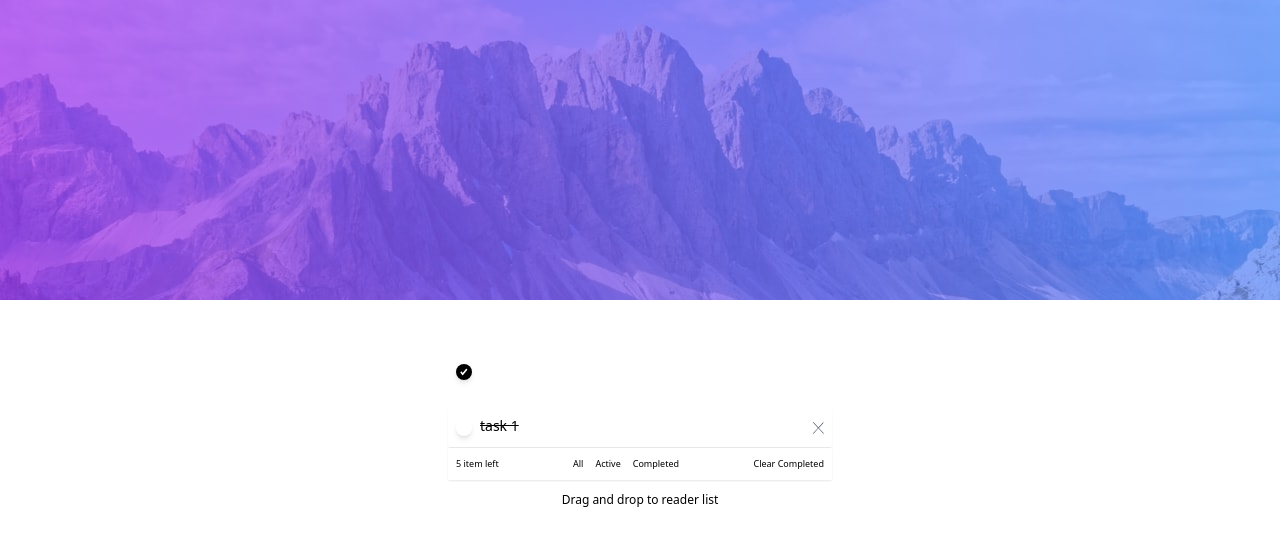
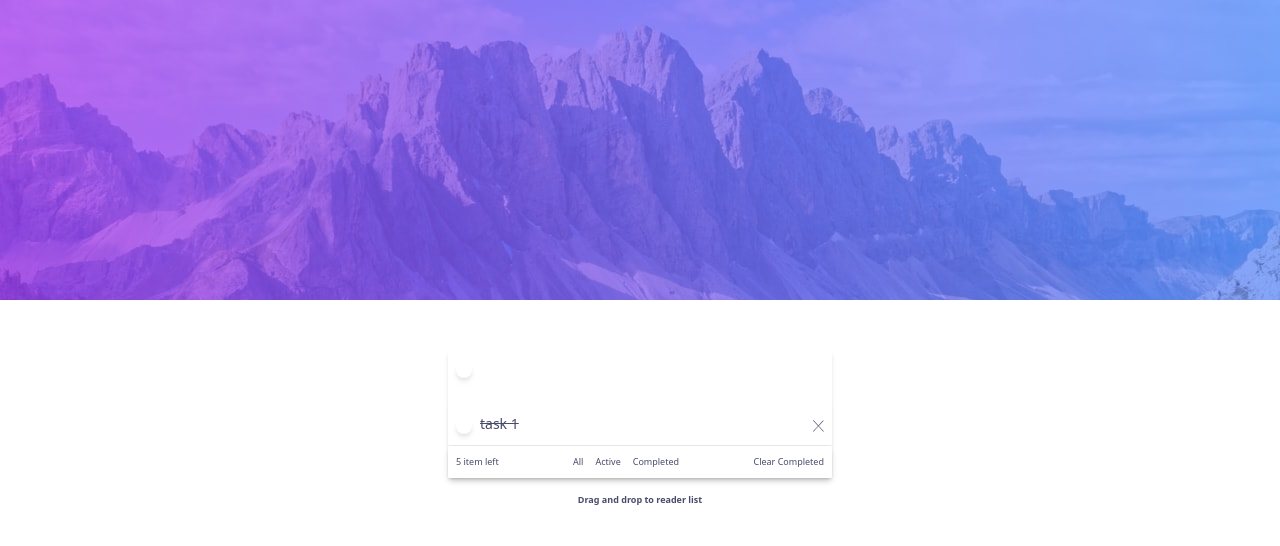
Before and after one commit to theisolatedmonk/to_do_app, a Next.js app: page / in a window 1280 px wide. Shown: the top 546 px of the page. Built offline with nearby package versions, Linux system fonts and the light colour scheme.

Commit message:
ring added

```diff
--- a/src/pages/index.tsx
+++ b/src/pages/index.tsx
@@ -1,7 +1,7 @@
 import { Card } from "@/components/Card";
 import checkIcon from "@/images/icon-check.svg";
 import { TiTick } from "react-icons/ti";
-import  moonImage from "@/images/icon-moon.svg";
+import moonImage from "@/images/icon-moon.svg";
 import Image from "next/image";
 import crossImage from "@/images/icon-cross.svg";
 import checkImage from "@/images/icon-check.svg";
@@ -9,30 +9,38 @@ import checkImage from "@/images/icon-check.svg";
 export default function Todo() {
   return (
     <main className="flex bg-no-repeat  bg-top bg-[url('../images/bg-desktop-light.jpg')] min-h-screen flex-col items-center justify-center">
-      <div className=" items-center gap-3 font-sans flex flex-col text-sm lg:flex">
+      <div className=" items-center gap-3 font-sans text-[hsl(235,19%,35%)] flex flex-col text-sm lg:flex">
         <div className="flex justify-between   w-96 h-12 items-center p-1 ">
           <div className=" font-bold  text-white text-2xl">TODO</div>
           <div>
             <Image src={moonImage} alt="" />
           </div>
         </div>
-        <div className=" flex flex-col gap-4	">
-          <div className="flex justify-between">
+        <div className=" flex flex-col gap-4 shadow-md">
+          <div className="flex justify-between ">
             <div className="flex gap-5 p-2 items-center  bg-white w-96 h-10 rounded-sm">
-
-                <Image className="bg-black rounded-full h-4 w-4 p-1 shadow-md" src={checkImage} alt="" />
-              <input
-                type="text"
-                className=" h-full w-full    outline-none"
+            <div className="hover:ring-1 flex items-center justify-center h-4 w-4 rounded-full ring-[hsl(192,100%,67%)] to-[hsl(280,87%,65%)] ">
+                  <button className="h-4 w-4  rounded-full focus:bg-gradient-to-r from-[hsl(192,100%,67%)] to-[hsl(280,87%,65%)] ">
+                    <Image
+                      className=" rounded-full h-4 w-4 p-1  shadow-md"
+                      src={checkImage}
+                      alt=""
                     />
+                  </button>
+                </div>
+              <input type="text" className=" h-full w-full    outline-none" />
             </div>
           </div>
           <div className="flex flex-col shadow-sm gap-0">
             <div className="flex">
               <div className="flex gap-2 p-2 items-center border-b  bg-white w-96 h-10 rounded-sm">
-           <div className="hover:border flex items-center justify-center h-4 w-4 rounded-full border-[hsl(192,100%,67%)] to-[hsl(280,87%,65%)]">
+                <div className="hover:ring-1 flex items-center justify-center h-4 w-4 rounded-full ring-[hsl(192,100%,67%)] to-[hsl(280,87%,65%)] ">
                   <button className="h-4 w-4  rounded-full focus:bg-gradient-to-r from-[hsl(192,100%,67%)] to-[hsl(280,87%,65%)] ">
-           <Image className=" rounded-full h-4 w-4 p-1  shadow-md" src={checkImage} alt="" />
+                    <Image
+                      className=" rounded-full h-4 w-4 p-1  shadow-md"
+                      src={checkImage}
+                      alt=""
+                    />
                   </button>
                 </div>
                 <div className=" h-full w-full  outline-none line-through">
@@ -43,7 +51,7 @@ export default function Todo() {
                 </div>
               </div>
             </div>
-            <div className="flex gap-2 justify-between p-2 text-[9px] items-center  bg-white w-96 h-8 rounded-sm shadow-sm">
+            <div className="flex gap-2 justify-between p-2 text-[9px] items-center  bg-white w-96 h-8 rounded-sm shadow-md hsl(236,9%,61%)">
               <div className="">5 item left</div>
               <div className=" flex gap-3 ">
                 <div>All</div>
@@ -54,7 +62,7 @@ export default function Todo() {
             </div>
           </div>
         </div>
-        <div className=" text-xs">Drag and drop to reader list</div>
+        <div className=" font-sans font-semibold text- text-[9px]">Drag and drop to reader list</div>
       </div>
     </main>
   );
```
Lines whose indentation alone changed are shown as unchanged.
